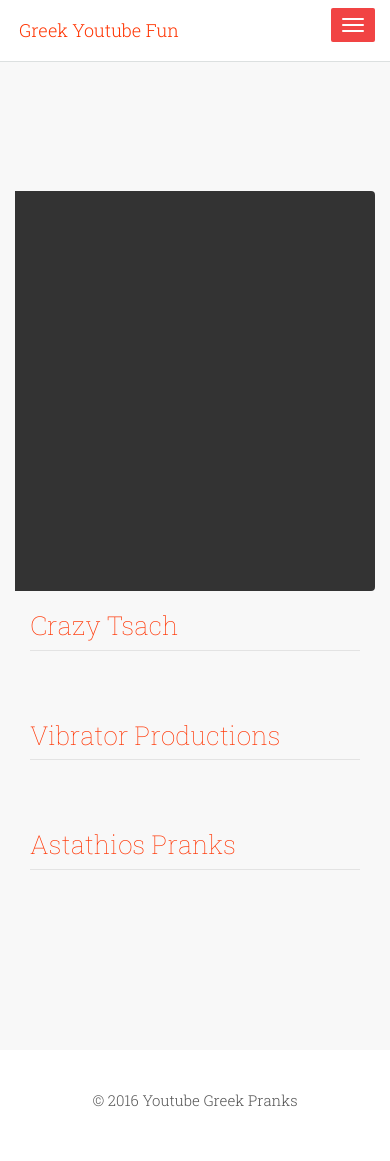
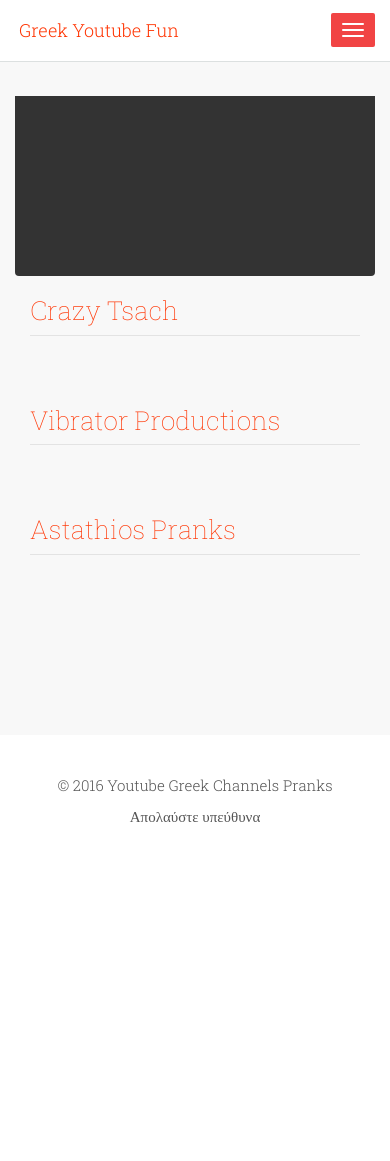
Before and after one commit to dimemp/YoutubeFun, a Django app: page / in a window 390 px wide. After the commit the page ends 822 px from the top, so only its background shows below. Run offline with Django 3.2, Linux system fonts and the light colour scheme; some libraries are stand-ins or nearby versions.

Commit message:
Final commit

```diff
--- a/Youtube_app/static/css/custom.css
+++ b/Youtube_app/static/css/custom.css
@@ -58,7 +58,7 @@
     border: 0;
     background: #fff;
     border-radius: 4px;
-    margin: 4px 0;
+    margin: 4px 0 4px 0;
     box-shadow: 0 0 4px 0 #ccc;
 }
 
@@ -79,16 +79,11 @@
     background-color: #F8F8F8;
 }
 
-.col-md-2 {
-    display: block;
-    position: relative;
-    margin: 0 10px 0 10px;
-}
-
 /* Latest video top row */
 
 #latest-video-iframe {
     padding-right: 0;
+    padding-left: 0;
     margin-bottom: 40px;
 }
 
@@ -104,8 +99,8 @@
     padding: 15px 15px 15px 15px;
     height: 400px;
     word-wrap: break-word;
-    overflow: hidden;
-    text-overflow: ellipsis;
+    overflow-y: scroll;
+    overflow-x: hidden;
     color: #eee;
     font-size: 12px;
     background-color: #333333;
@@ -113,6 +108,16 @@
     border-bottom-right-radius: 4px;
 }
 
+#latest-vid-time {
+    margin-bottom: 15px;
+}
+
+#latest-vid-post-date {
+    color: #bbb;
+    text-transform: uppercase;
+    font-size: 16px;
+    letter-spacing: 1px;
+}
 
 /* Video row */
 
@@ -146,14 +151,14 @@
 
 .video-content {
     position: absolute;
-    top: 221px;
+    top: 220px;
     color: #eee;
     display: block;
     width: 91%;
     height: 135px!important;
-    overflow: hidden;
-    text-overflow: ellipsis;
-    z-index: 200;
+    overflow-y: scroll;
+    overflow-x: hidden;
+    z-index: 1;
     background-color: #333333;
     border-bottom-right-radius: 4px;
     border-bottom-left-radius: 4px;
@@ -182,6 +187,12 @@
     color: #eee;
 }
 
+/* Modal */
+
+.modal-title {
+    color: #FF3300;
+}
+
 /* Footer */
 
 .footer {
@@ -189,10 +200,109 @@
     padding-bottom: 40px;
 }
 
+/* Repsonsive */
+@media (min-width: 1150px) and (max-width: 1300px) {
+
+    .video-content {
+        width: 90%;
+    }
+
+}
+
+@media (min-width: 991px) and (max-width: 1150px) {
+
+    .video-content {
+        width: 88%;
+    }
+
+}
+
+@media (min-width: 768px) and (max-width: 991px) {
+
+    .video-clip {
+        margin-bottom: 40px;
+    }
+
+    .video-content {
+        width: 93%;
+    }
+
+}
+
 @media(max-width: 767px) {
 
-  .video-clip:not(:first-child) {
-    margin-top: 155px;
-  }
+    .navbar-toggle {
+        margin-top: 13px;
+        margin-bottom: 0;
+    }
+
+    .collapse.in {
+        background-color: rgb(237, 237, 237);
+    }
+
+    .content-wrapper {
+        padding-top: 100px;
+    }
+
+    .video-clip:not(:first-child) {
+        margin-top: 155px;
+    }
+
+    .video-clip {
+        padding: 0;
+    }
+
+    #latest-video-iframe {
+        margin-bottom: 0;
+    }
+
+    #latest-top-video > iframe {
+        height: 300px;
+        border-top-right-radius: 4px;
+        border-bottom-left-radius: 0;
+    }
+
+    #latest-video-description {
+        margin-top: -5px;
+        height: 180px;
+        border-top-right-radius: 0;
+        border-bottom-left-radius: 4px;
+    }
+
+    .video > iframe {
+        height: 250px;
+    }
+
+    .video-content {
+        width: 100%;
+        top: 250px;
+    }
+
 
 }
+
+
+@media (max-width: 480px) {
+
+
+    #latest-top-video > iframe {
+        height: 250px;
+    }
+
+    #latest-video-description {
+        margin-top: -5px;
+        height: 180px;
+        border-top-right-radius: 0;
+        border-bottom-left-radius: 4px;
+    }
+
+    .video > iframe {
+        height: 180px;
+    }
+
+    .video-content {
+        top: 180px;
+    }
+
+
+}
--- a/Youtube_app/static/js/youtube_api.js
+++ b/Youtube_app/static/js/youtube_api.js
@@ -1,5 +1,7 @@
 var channelPosition = {
-    'CrazyTsach': '#Crazy-Tsach-results'
+    'CrazyTsach': '#Crazy-Tsach-results',
+    'VibratorProductions': '#Vibrator-Productions-results',
+    'AstathiosPranksMain': '#Astathios-Pranks-results'
 };
 
 var videoResults = 4;
@@ -58,16 +60,14 @@
 
                 counter = counter + 1;
                 var videodescription = item.snippet.description;
-                var videodate = item.snippet.publishedAt;
+                var videodate = item.snippet.publishedAt.slice(0,-14);
                 var videoId = item.snippet.resourceId.videoId;
 
                 //Create an id so that mouseenter / mouseleave don't repeat and work as expected
                 var videopositionid = '#'+counter+'';
-                console.log(videopositionid );
-
 
                 //Create the HMTL for video rows
-                var output = '<div class="col-md-3 video-clip" id="'+counter+'"><div class="video"><iframe src="//www.youtube.com/embed/'+videoId+'"></iframe></div><div class="video-content"><div class="time"><span class="post-date"><i class="fa fa-clock-o time-icon" aria-hidden="true"></i>'+videodate+'</span></div><div class="description">'+videodescription+'</div></div></div>';
+                var output = '<div class="col-xs-12 col-sm-6 col-md-3 video-clip" id="'+counter+'"><div class="video"><iframe src="//www.youtube.com/embed/'+videoId+'"></iframe></div><div class="video-content"><div class="time"><span class="post-date"><i class="fa fa-clock-o time-icon" aria-hidden="true"></i>'+videodate+'</span></div><div class="description">'+videodescription+'</div></div></div>';
 
                 $(id_position).append(output);
 
@@ -99,9 +99,10 @@
 
                     //Create the HMTL for latest video row
                     var latestVideoOutput = '<div id="latest-top-video"><iframe src="//www.youtube.com/embed/'+latestVideoInfo.latestVideoId+'"></iframe></div>';
+                    var latestVideoDateOutput = '<div id="latest-vid-time"><span id="latest-vid-post-date"><i class="fa fa-clock-o time-icon" aria-hidden="true"></i>'+latestVideoInfo.latestVideoDate+'</span></div>'
 
                     $('#latest-video-iframe').append(latestVideoOutput);
-                    $('#latest-video-description').append(latestVideoInfo.latestVideoDescription);
+                    $('#latest-video-description').append(latestVideoDateOutput, latestVideoInfo.latestVideoDescription);
 
                 }
 
--- a/Youtube_app/templates/Youtube_app/landing-page.html
+++ b/Youtube_app/templates/Youtube_app/landing-page.html
@@ -40,8 +40,8 @@
             </div>
             <div class="collapse navbar-collapse" id="navbar">
                 <ul class="nav navbar-nav navbar-right">
-                    <li class="active"><a href="#">Βοήθεια <span class="sr-only"></span></a></li>
-                    <li class="active"><a href="#">Επικοινωνία <span class="sr-only"></span></a></li>
+                    <li class="active"><a href="#myModal" data-toggle="modal" data-target="#myModal">Τι είναι; <span class="sr-only"></span></a></li>
+                    <li class="active"><a href="mailto:dimit357@gmail.com?Subject=Youtube%20pranks%20site" target="_top">Επικοινωνία <span class="sr-only"></span></a></li>
                 </ul>
             </div>
         </div>
@@ -50,10 +50,10 @@
 
         <div class="row ">
             <div class="col-md-12">
-                <div class="col-md-6 col-md-offset-2" id="latest-video-iframe">
+                <div class="col-sm-9 col-md-6 col-md-offset-2" id="latest-video-iframe">
 
                 </div>
-                <div class="col-md-3" id="latest-video-description">
+                <div class="col-sm-3" id="latest-video-description">
 
                 </div>
             </div>
@@ -104,17 +104,30 @@
     <div class="container-fluid text-center footer">
         <div class="row">
             <div class="col-md-12">
-                    <p>© 2016 Youtube Greek Pranks</p>
+                    <p>© 2016 Youtube Greek Channels Pranks</p>
+                    <p>Απολαύστε υπεύθυνα</p>
             </div>
         </div>
     </div>
 
-
+   <!-- Modal -->
+    <div class="modal fade" id="myModal" tabindex="-1" role="dialog" aria-labelledby="myModalLabel">
+        <div class="modal-dialog modal-sm" role="document">
+            <div class="modal-content">
+                <div class="modal-header">
+                    <button type="button" class="close" data-dismiss="modal" aria-label="Close"><span aria-hidden="true">&times;</span></button>
+                    <h4 class="modal-title" id="myModalLabel">Τι είναι;</h4>
+                </div>
+                <div class="modal-body">
+                    <p>Μια σελίδα που δείχνει όλα τα τελευταία βίντεο απο τα κουρφαία κανάλια για φάρσες στην Ελλάδα. Αν έχετε να προτείνετε κάποια κανάλια χρησιμοποιήστε την επικοινωνία.</p>
+                </div>
+            </div>
+        </div>
+    </div>
 
     <!-- jQuery included -->
     <script src="https://ajax.googleapis.com/ajax/libs/jquery/1.12.4/jquery.min.js"></script>
     <script src="{% static 'js/bootstrap.min.js' %}"></script>
     <script src="{% static 'js/youtube_api.js' %}"></script>
-    <script src="{% static 'js/landing.js' %}"></script>
   </body>
 </html>
```
Also changed, not shown: Youtube_app/static/js/auth.js (deleted, +0 -58 lines), Youtube_app/static/js/landing.js (deleted, +0 -14 lines).
